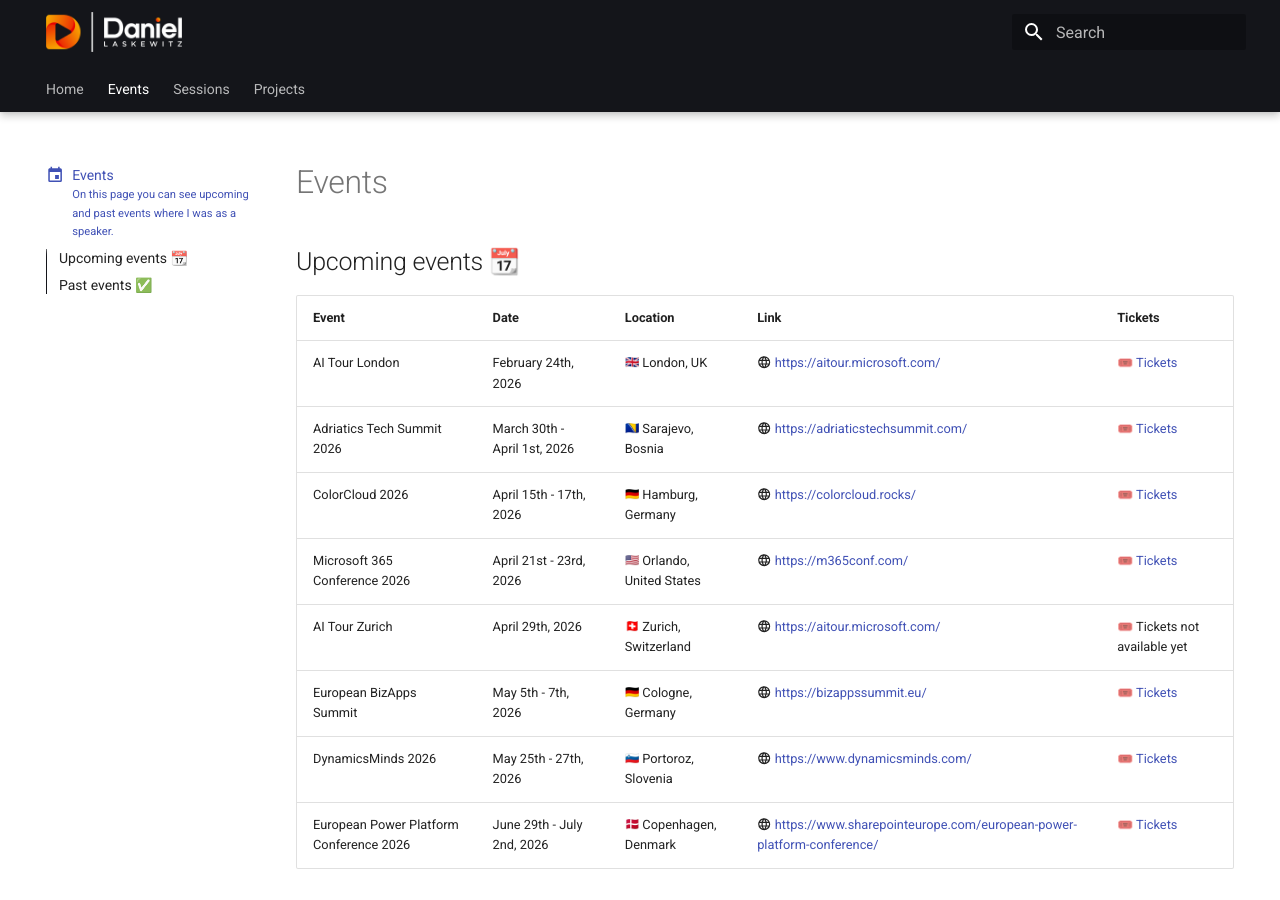
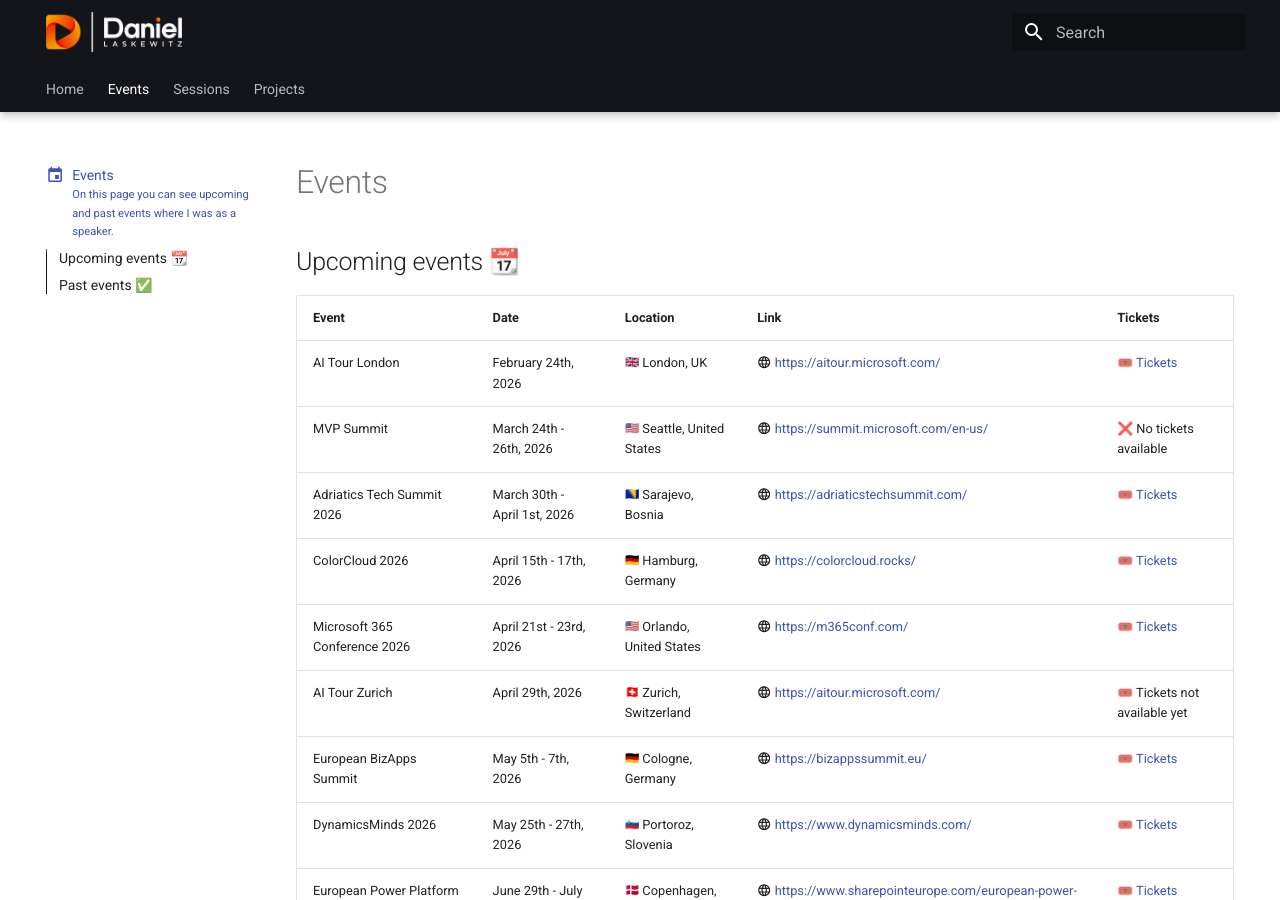
Before and after one commit to Laskewitz/laskewitz.github.io, an MkDocs documentation site: the page built from docs/events.md, in a window 1280 px wide and 900 px high. Built offline with MkDocs 1.6.1 and Material for MkDocs 9.7.7, drawn with Linux system fonts in a browser that asks for light colours; emoji names are drawn with the system emoji font.

Commit message:
Added MVP Summit

```diff
--- a/docs/events.md
+++ b/docs/events.md
@@ -16,6 +16,7 @@
 | Event | Date | Location | Link | Tickets |
 | ----------- | ------------------------------------ | ------------------------------------ | ------------------------------------ | ------------------------------------ |
 | AI Tour London | February 24th, 2026 | :gb: London, UK | :material-web: [https://aitour.microsoft.com/](https://aitour.microsoft.com/) | 🎟️ [Tickets](https://aitour.microsoft.com/flow/microsoft/london262/landingpage/page/cityhome) |
+| MVP Summit | March 24th - 26th, 2026 | :us: Seattle, United States | :material-web: [https://summit.microsoft.com/en-us/](https://summit.microsoft.com/en-us/) | ❌ No tickets available |
 | Adriatics Tech Summit 2026 | March 30th - April 1st, 2026 | :ba: Sarajevo, Bosnia | :material-web: [https://adriaticstechsummit.com/](https://adriaticstechsummit.com/) | 🎟️ [Tickets](https://adriaticstechsummit.com/en/tickets) |
 | ColorCloud 2026 | April 15th - 17th, 2026 | :de: Hamburg, Germany | :material-web: [https://colorcloud.rocks/](https://colorcloud.rocks/) | 🎟️ [Tickets](https://colorcloud.rocks/tickets/) |
 | Microsoft 365 Conference 2026 | April 21st - 23rd, 2026 | :us: Orlando, United States | :material-web: [https://m365conf.com/](https://m365conf.com/) | 🎟️ [Tickets](https://m365conf.com/#!/register) |
```
